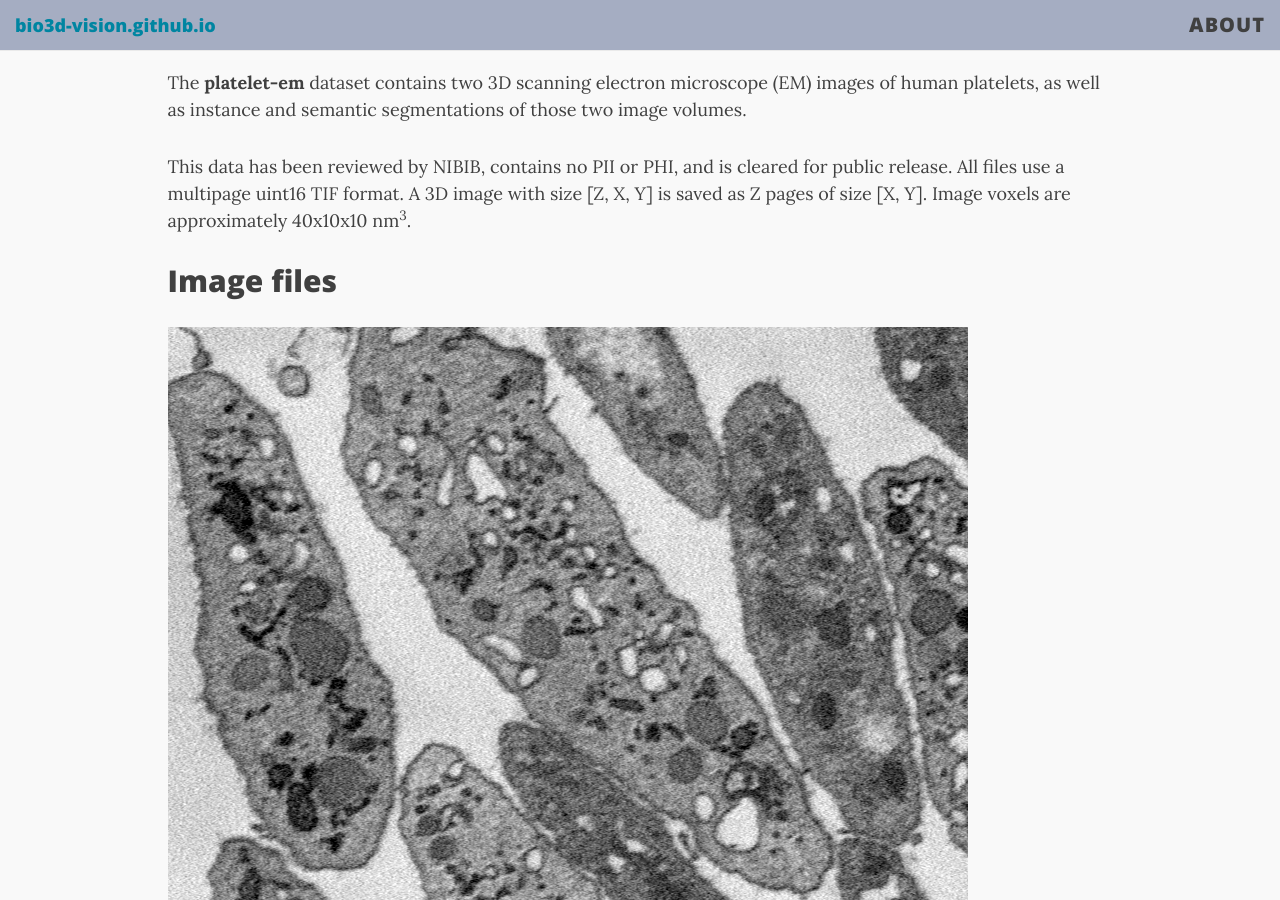
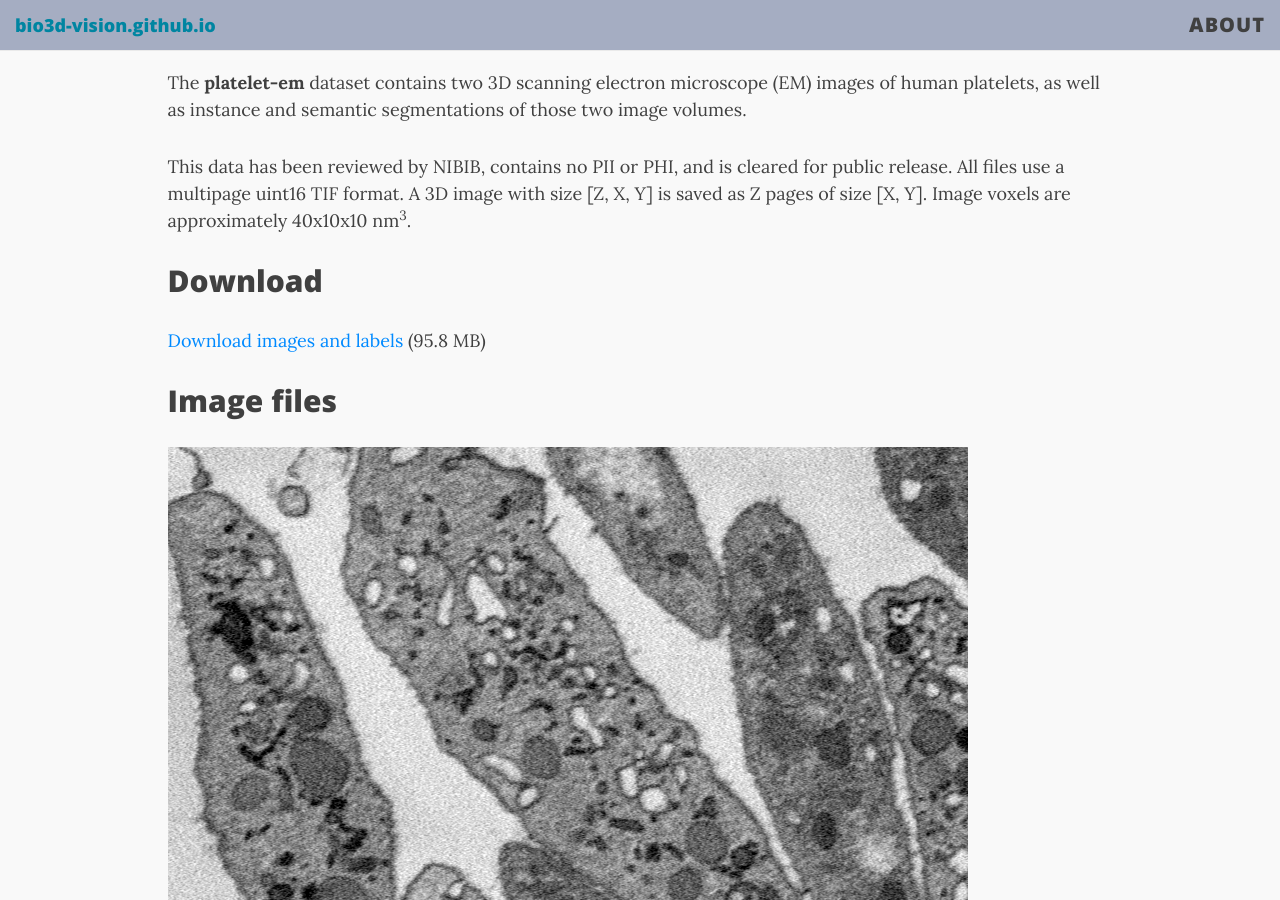
Before and after one commit to bio3d-vision/bio3d-vision.github.io, a Jekyll site: the page built from platelet-description.md, in a window 1280 px wide and 900 px high, scrolled down 309 px. Built offline with Jekyll 4.4.1, drawn with Linux system fonts in a browser that asks for light colours; nearby versions of some CDN libraries.

Commit message:
Added download link to platelet description

```diff
--- a/platelet-description.html
+++ b/platelet-description.html
@@ -6,6 +6,8 @@ use-site-title: false
 
 <p>The <strong>platelet-em</strong> dataset contains two 3D scanning electron microscope (EM) images of human platelets, as well as instance and semantic segmentations of those two image volumes.</p>
 <p>This data has been reviewed by NIBIB, contains no PII or PHI, and is cleared for public release. All files use a multipage uint16 TIF format. A 3D image with size [Z, X, Y] is saved as Z pages of size [X, Y]. Image voxels are approximately 40x10x10 nm<sup>3</sup>.</p>
+<h2 id="download">Download</h2>
+<p><a href="https://www.dropbox.com/s/lo6i7v2mc9z2wft/images-and-labels.zip?dl=1">Download images and labels</a> (95.8 MB)</p>
 <h2 id="image-files">Image files</h2>
 <div class="figure">
 <img src="media/50-images.png" alt="50-images.tif, Z=0" />
--- a/platelet-description.md
+++ b/platelet-description.md
@@ -6,6 +6,10 @@ title: 'platelet-em'
 The **platelet-em** dataset contains two 3D scanning electron microscope (EM) images of human platelets, as well as instance and semantic segmentations of those two image volumes.
 
 This data has been reviewed by NIBIB, contains no PII or PHI, and is cleared for public release. All files use a multipage uint16 TIF format. A 3D image with size [Z, X, Y] is saved as Z pages of size [X, Y]. Image voxels are approximately 40x10x10 nm<sup>3</sup>.
+
+## Download
+
+[Download images and labels](https://www.dropbox.com/s/lo6i7v2mc9z2wft/images-and-labels.zip?dl=1) (95.8 MB)
 
 ## Image files
 
```
